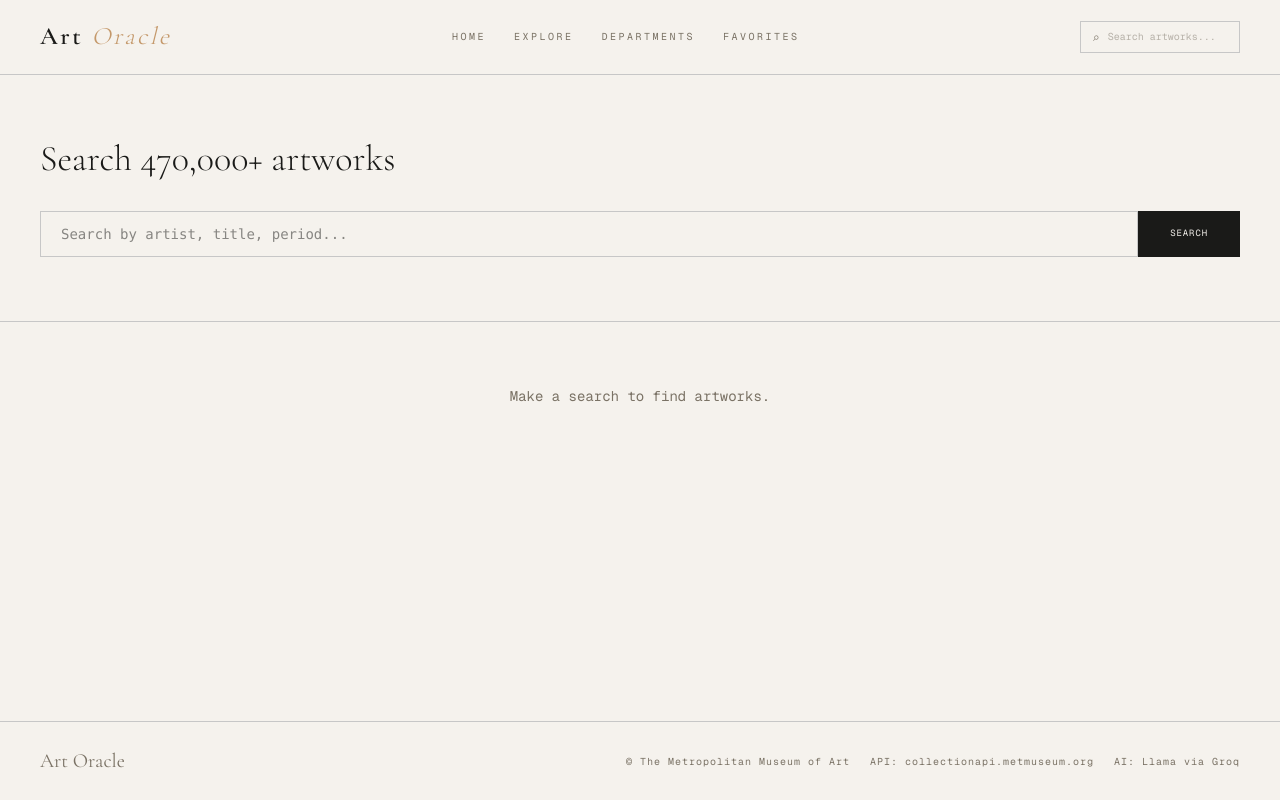
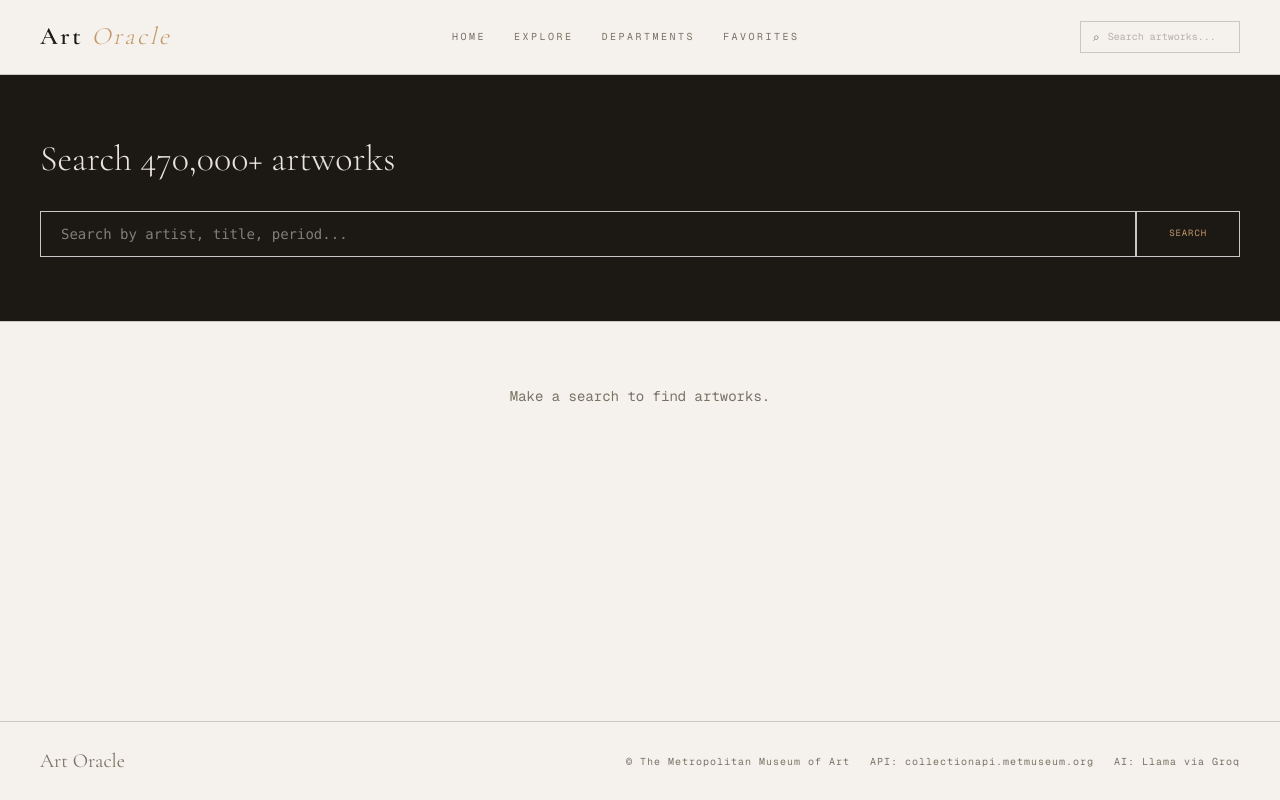
Before and after one commit to ManSaint/art-oracle, a Next.js app: page /search in a window 1280 px wide. Built offline with nearby package versions, Linux system fonts and the light colour scheme.

Commit message:
Styled Browse by medium and search page

```diff
--- a/components/home/browseByMedium.tsx
+++ b/components/home/browseByMedium.tsx
@@ -11,14 +11,11 @@ const MEDIA = [
 
 export default function BrowseByMedium() {
   return (
-    // bg-(--color-surface-dark) swaps the whole section to the dark brown
     <section className="bg-(--color-surface-dark)">
       <div className="px-10 max-w-7xl mx-auto">
         <div className="py-16">
           <div className="flex items-baseline justify-between mb-8">
-            {/* text-(--color-canvas) is the warm off-white — readable on dark */}
             <h2 className="font-serif text-3xl font-light text-(--color-canvas)">Explore by Medium</h2>
-            {/* accent colour stays the same — it works on both light and dark */}
             <Link
               href="/search"
               className="text-[12px] tracking-widest uppercase text-(--color-accent) hover:text-(--color-canvas) transition-colors"
@@ -31,8 +28,6 @@ export default function BrowseByMedium() {
               <Link
                 key={medium.label}
                 href={medium.href}
-                // border uses canvas at 30% opacity — soft on the dark bg
-                // hover fills with canvas at 10% — subtle highlight
                 className="border border-(--color-canvas)/30 px-4 py-5 text-center text-[18px] font-serif text-(--color-canvas) hover:bg-(--color-canvas)/10 transition-colors"
               >
                 {medium.label}
--- a/components/search/searchBar.tsx
+++ b/components/search/searchBar.tsx
@@ -6,10 +6,10 @@ interface Props {
 
 export default function SearchBar({ defaultValue }: Props) {
   return (
-    <div className="border-b border-(--color-border)">
+    <div className="border-b border-(--color-border) bg-(--color-surface-dark)">
       <Container>
-        <div className="py-16">
-          <h1 className="font-serif text-4xl font-light mb-8">Search 470,000+ artworks</h1>
+        <div className="py-16 ">
+          <h1 className="font-serif text-4xl font-light mb-8 text-(--color-canvas)">Search 470,000+ artworks</h1>
           <form
             method="GET"
             action="/search"
@@ -20,11 +20,11 @@ export default function SearchBar({ defaultValue }: Props) {
               type="text"
               defaultValue={defaultValue}
               placeholder="Search by artist, title, period..."
-              className="flex-1 border border-(--color-border) px-5 py-3 text-sm font-mono bg-transparent focus:outline-none"
+              className="flex-1 border border-(--color-border) text-(--color-canvas) px-5 py-3 text-sm font-mono bg-transparent focus:outline-none"
             />
             <button
               type="submit"
-              className="px-8 py-3 text-[9px] tracking-widest uppercase bg-(--color-foreground) text-(--color-background)"
+              className="px-8 py-3 text-[9px] tracking-widest uppercase border border-(--color-border) text-(--color-accent) hover:bg-(--color-accent)/10 transition-colors"
             >
               Search
             </button>
```
